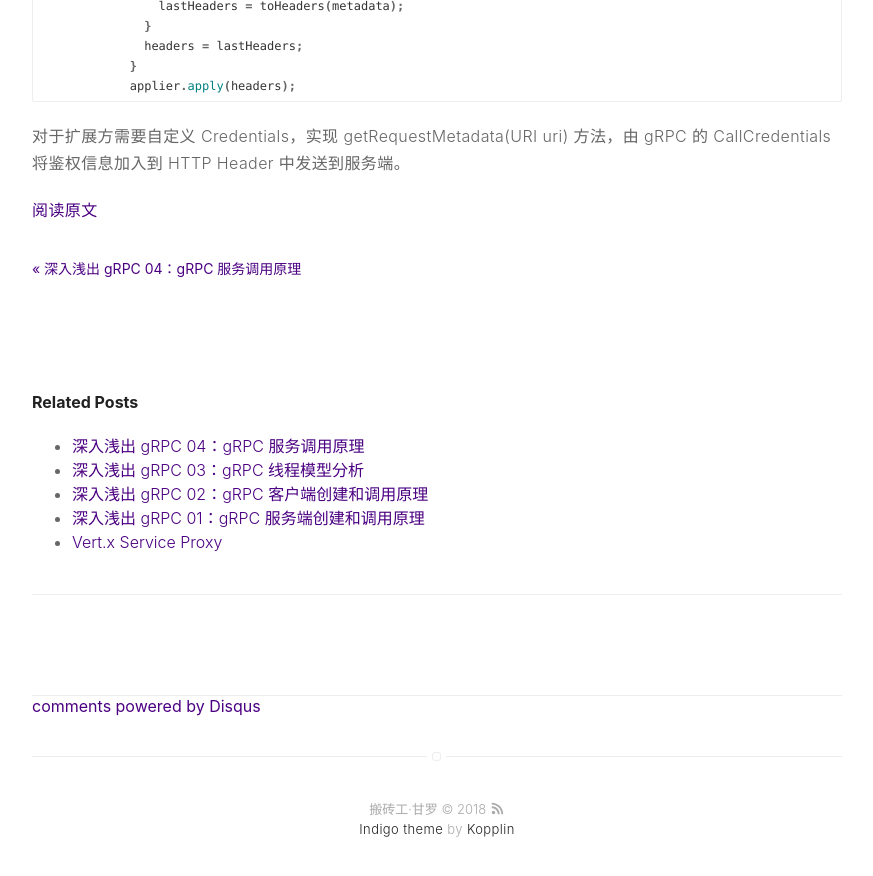
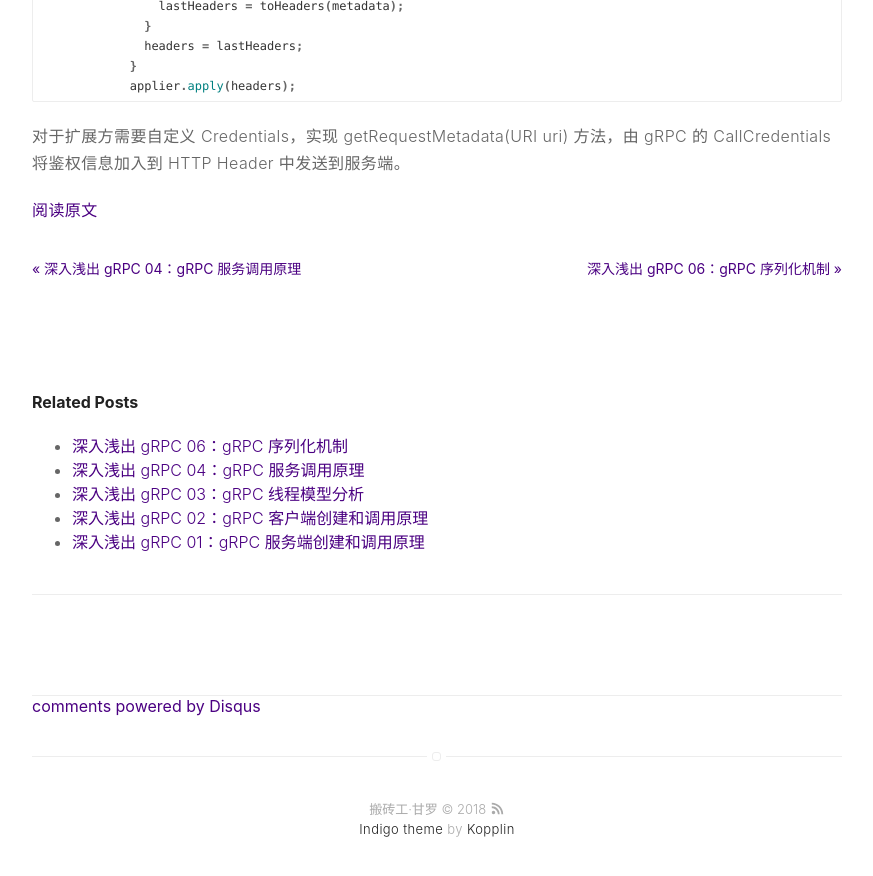
Before and after one commit to Jiangew/jiangew.github.io, a Jekyll site: the page built from _posts/18-10-20-grpc-05.md, in a window 1280 px wide and 900 px high, scrolled down 19374 px. Shown: the top 876 px of the window, without its empty margins (203-1076 px from the left). Built offline with Jekyll 4.4.1, drawn with Linux system fonts in a browser that asks for light colours; comment, search, counter and statistics services are not loaded; a file with an impossible date is left out; some of the changed lines change nothing that is shown.

Commit message:
grpc 06 polish

```diff
--- a/_posts/18-10-22-grpc-06.md
+++ b/_posts/18-10-22-grpc-06.md
@@ -1,7 +1,7 @@
 ---
 title: "深入浅出 gRPC 06：gRPC 序列化机制"
 layout: post
-date: 2018-10-222 19:00
+date: 2018-10-27 18:00
 image: /assets/images/base/markdown.jpg
 headerImage: false
 tag:
@@ -10,6 +10,41 @@
 category: blog
 author: 李林锋
 ---
+
+<!-- TOC -->
+
+- [1. 常用的序列化框架](#1-常用的序列化框架)
+    - [1.1 Java 默认的序列化机制](#11-java-默认的序列化机制)
+    - [1.2 Thrift 序列化框架](#12-thrift-序列化框架)
+    - [1.3 MessagePack 序列化框架](#13-messagepack-序列化框架)
+    - [1.4 Protocol Buffers 序列化框架](#14-protocol-buffers-序列化框架)
+- [2. Protocol Buffers 介绍](#2-protocol-buffers-介绍)
+    - [2.1 支持的数据结构](#21-支持的数据结构)
+        - [2.1.1 标量值类型（基本数据类型）](#211-标量值类型基本数据类型)
+        - [2.1.2 复杂数据类型](#212-复杂数据类型)
+    - [2.2 IDL 文件定义](#22-idl-文件定义)
+    - [2.3 代码生成](#23-代码生成)
+    - [2.4 序列化和反序列化接口调用](#24-序列化和反序列化接口调用)
+        - [2.4.1 原生用法](#241-原生用法)
+        - [2.4.2 Netty 中使用](#242-netty-中使用)
+- [3. gRPC 序列化原理分析](#3-grpc-序列化原理分析)
+    - [3.1 客户端请求消息序列化](#31-客户端请求消息序列化)
+        - [3.1.1 数据流图](#311-数据流图)
+        - [3.1.2 工作原理与源码分析](#312-工作原理与源码分析)
+        - [3.1.3 线程模型](#313-线程模型)
+    - [3.2 服务端请求消息反序列化](#32-服务端请求消息反序列化)
+        - [3.2.1 数据流图](#321-数据流图)
+        - [3.2.2 工作原理与源码分析](#322-工作原理与源码分析)
+        - [3.2.3 线程模型](#323-线程模型)
+    - [3.3 服务端响应消息序列化](#33-服务端响应消息序列化)
+        - [3.3.1 数据流图](#331-数据流图)
+        - [3.3.2 工作原理与源码分析](#332-工作原理与源码分析)
+        - [3.3.3 线程模型](#333-线程模型)
+    - [3.4 客户端响应消息反序列化](#34-客户端响应消息反序列化)
+        - [3.4.1 数据流图](#341-数据流图)
+        - [3.4.2 工作原理与源码分析](#342-工作原理与源码分析)
+
+<!-- /TOC -->
 
 ## 1. 常用的序列化框架
 当进行远程跨进程服务调用时，需要把被传输的数据结构 / 对象序列化为字节数组或者 ByteBuffer。而当远程服务读取到 ByteBuffer 对象或者字节数组时，需要将其反序列化为原始的数据结构 / 对象。利用序列化框架可以实现上述转换工作。
```
